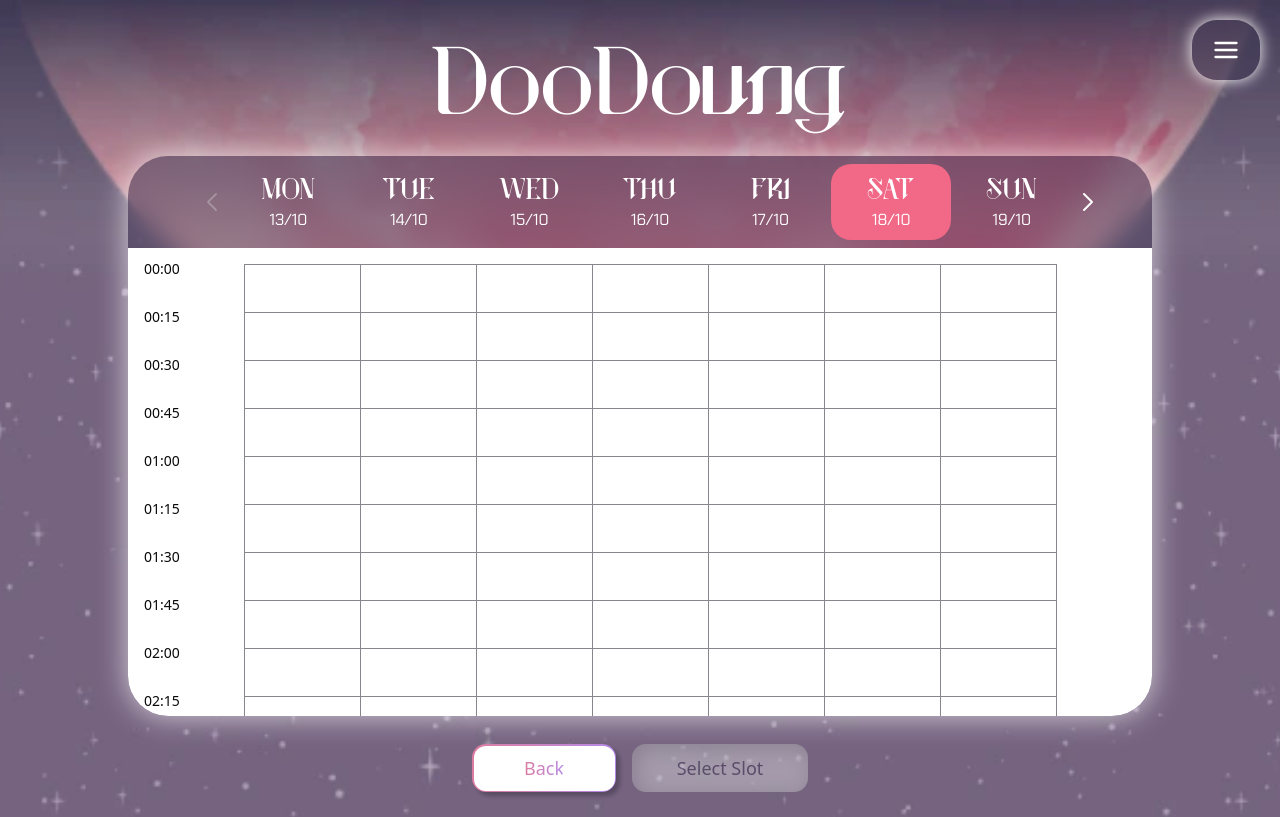
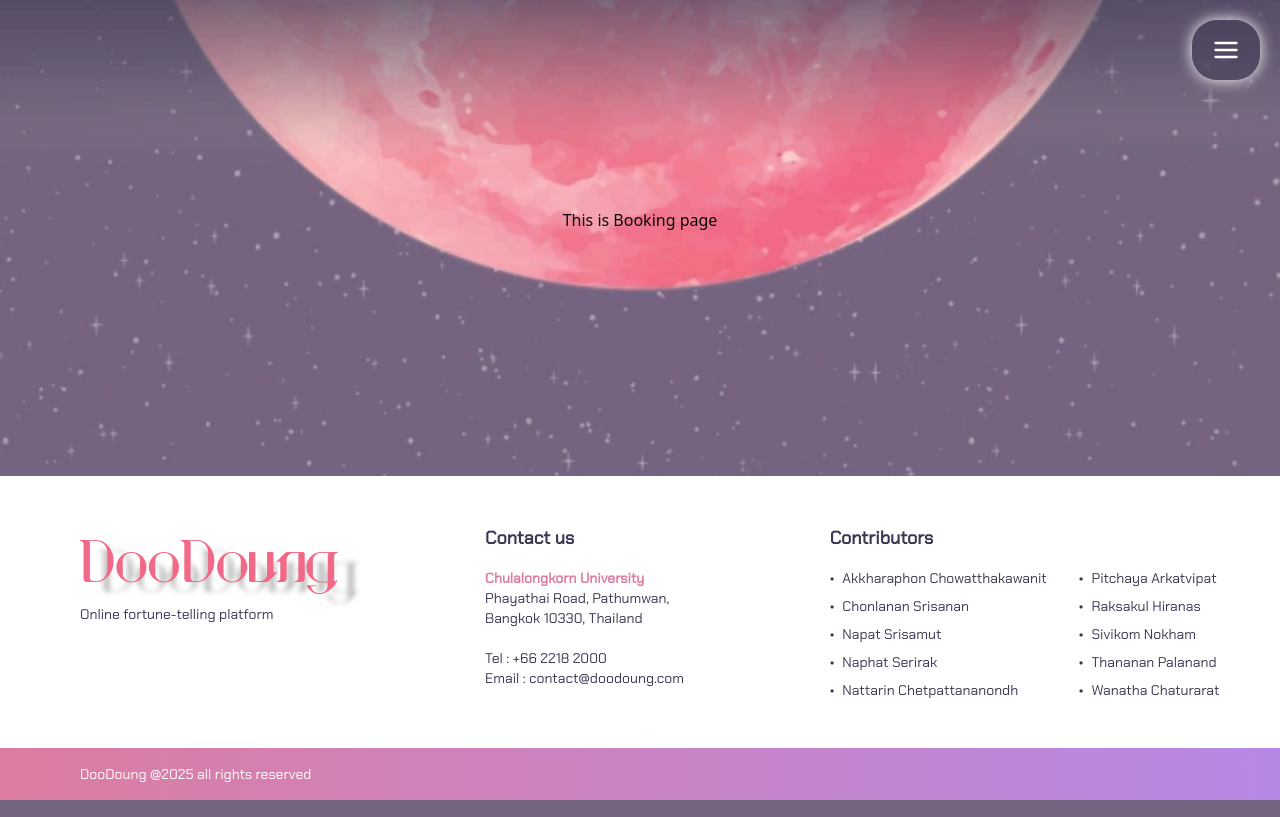
Before and after one commit to DooDoung/doo-doung-frontend, a Next.js app: page /booking/1 in a window 1280 px wide. Shown: the top 817 px of the page. Built offline with nearby package versions, Linux system fonts and the light colour scheme.

Commit message:
fix: make outer page able to pass stage to use data from component

```diff
--- a/src/components/session/SessionTableBooking.tsx
+++ b/src/components/session/SessionTableBooking.tsx
@@ -10,7 +10,11 @@ import { GlobalButton } from "../globalComponents";
 
 import SessionTableBase from "./SessionTableBase";
 
-export default function SessionTableBooking() {
+export default function SessionTableBooking({
+  onSelectedChange,
+}: {
+  onSelectedChange?: (slots: { day: string; time: string }[]) => void;
+}) {
   const {
     currentWeek,
     availableSlots,
@@ -43,7 +47,7 @@ export default function SessionTableBooking() {
       const selectedDays = [...newSet].map((k) => k.split("-")[0]);
       const uniqueDays = [...new Set(selectedDays)];
 
-        if (uniqueDays.length > 1 || (uniqueDays[0] !== day)) {
+      if (uniqueDays.length > 1 || uniqueDays[0] !== day) {
         AppToast.info("You can only select one day.");
         return new Set([key]);
       }
@@ -64,13 +68,19 @@ export default function SessionTableBooking() {
         return prev;
       }
 
+      const slotsArray = Array.from(newSet).map((s) => {
+        const [day, time] = s.split("-");
+        return { day, time };
+      });
+
       newSet.add(key);
+      onSelectedChange?.(slotsArray);
       return newSet;
     });
   };
 
   return (
-    <div className="space-y-4 flex flex-col w-full items-center">
+    <div className="flex w-full flex-col items-center space-y-4">
       <SessionTableBase
         variant="customer"
         availableSlots={availableSlots}
@@ -81,7 +91,6 @@ export default function SessionTableBooking() {
         currentWeek={currentWeek}
         goToPreviousWeek={goToPreviousWeek}
         goToNextWeek={goToNextWeek}
-
         /** Customer mode */
         selectedSlots={Array.from(selectedSlots).map((s) => {
           const [day, time] = s.split("-");
@@ -90,7 +99,7 @@ export default function SessionTableBooking() {
         onSelectSlots={handleSelectSlot}
       />
 
-      <div className="mt-3  flex items-center justify-between space-x-4">
+      <div className="mt-3 flex items-center justify-between space-x-4">
         <GlobalButton
           className="w-36"
           variant="secondary"
@@ -103,26 +112,27 @@ export default function SessionTableBooking() {
         <GlobalButton
           disabled={selectedSlots.size < MAX_SLOTS}
           onClick={() => {
-                if(selectedSlots.size > 0) {
+            if (selectedSlots.size > 0) {
               AppToast.success(
                 `Selected slot(s): ` +
-                        Array.from(selectedSlots).map((s) => {
+                  Array.from(selectedSlots)
+                    .map((s) => {
                       const [day, time] = s.split("-");
                       return { day, time };
                     })
                     .map((s) => `${s.day} at ${s.time}`)
-                            .join(", ")
+                    .join(", "),
               );
               router.push("/account");
             }
           }}
           className="w-44"
           size="lg"
-            variant={"primary"}      >
+          variant={"primary"}
+        >
           Select Slot
         </GlobalButton>
       </div>
-
     </div>
   );
 }
@@ -164,8 +174,4 @@ const MockBooking = {
 
   // new booking from customer to send to backend
   selectedSlot: null,
-
-  onSelectSlot: (day: string, time: string) => {
-      console.log(`Selected slot: ${day} at ${time}`);
-  }
 };
--- a/src/pages/booking/[bookingld].tsx
+++ b/src/pages/booking/[bookingld].tsx
@@ -1,18 +1,9 @@
 import { DefaultLayout } from "@/components/globalComponents";
-import SessionTableBooking from "@/components/session/SessionTableBooking";
 
 export default function BookingPage() {
   return (
     <DefaultLayout contentClassName="flex flex-col justify-center items-center">
-      <h1 className="font-sanctuary text-neutral-white text-center text-8xl mb-6 mt-6">
-        DooDoung
-      </h1>
-      <div className="flex w-full flex-col items-center justify-center">
-        <div></div>
-        <div className="w-8/10 items-center self-center">
-          <SessionTableBooking />
-        </div>
-      </div>
+      <p>This is Booking page</p>
     </DefaultLayout>
   );
 }
```
Lines whose indentation alone changed are shown as unchanged.
